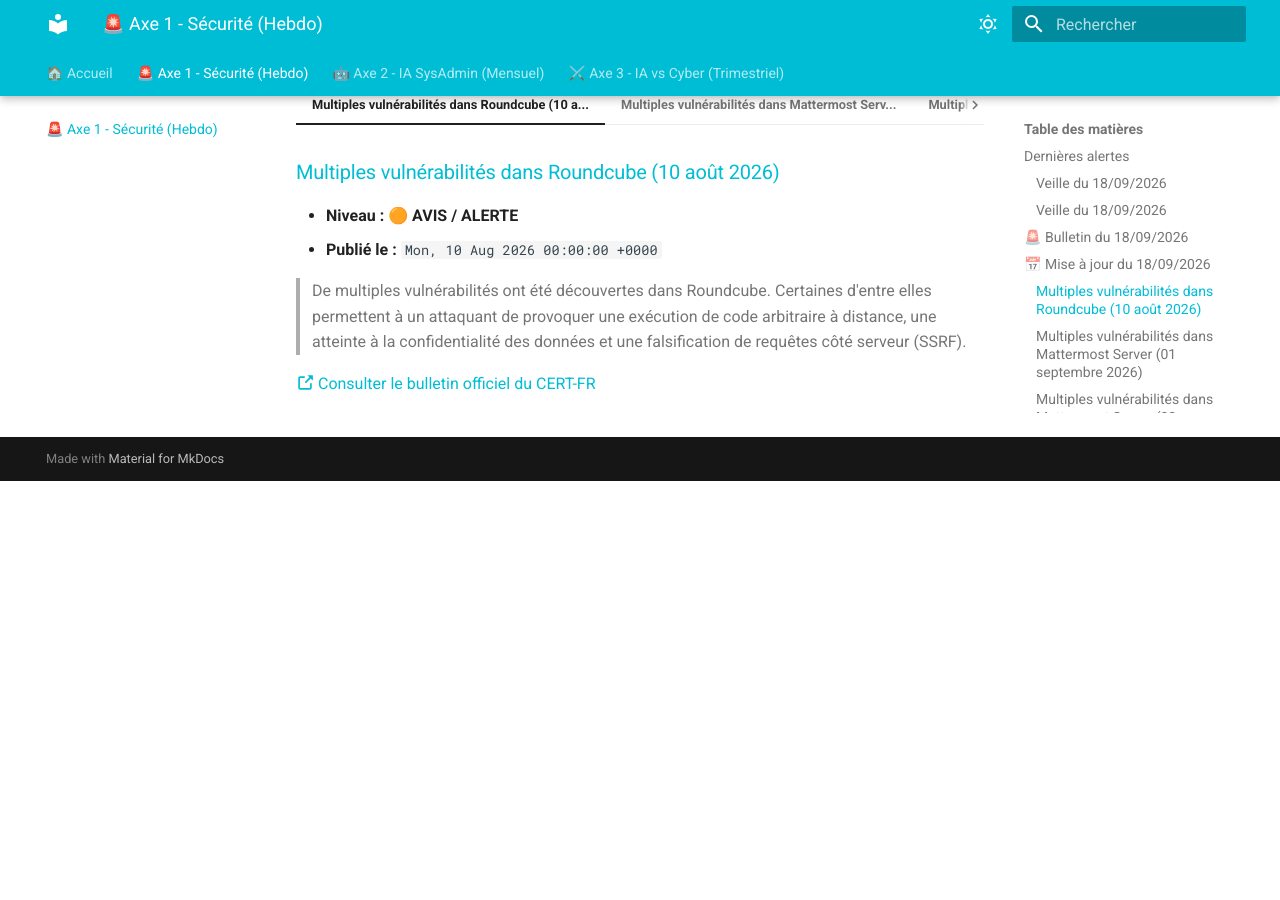
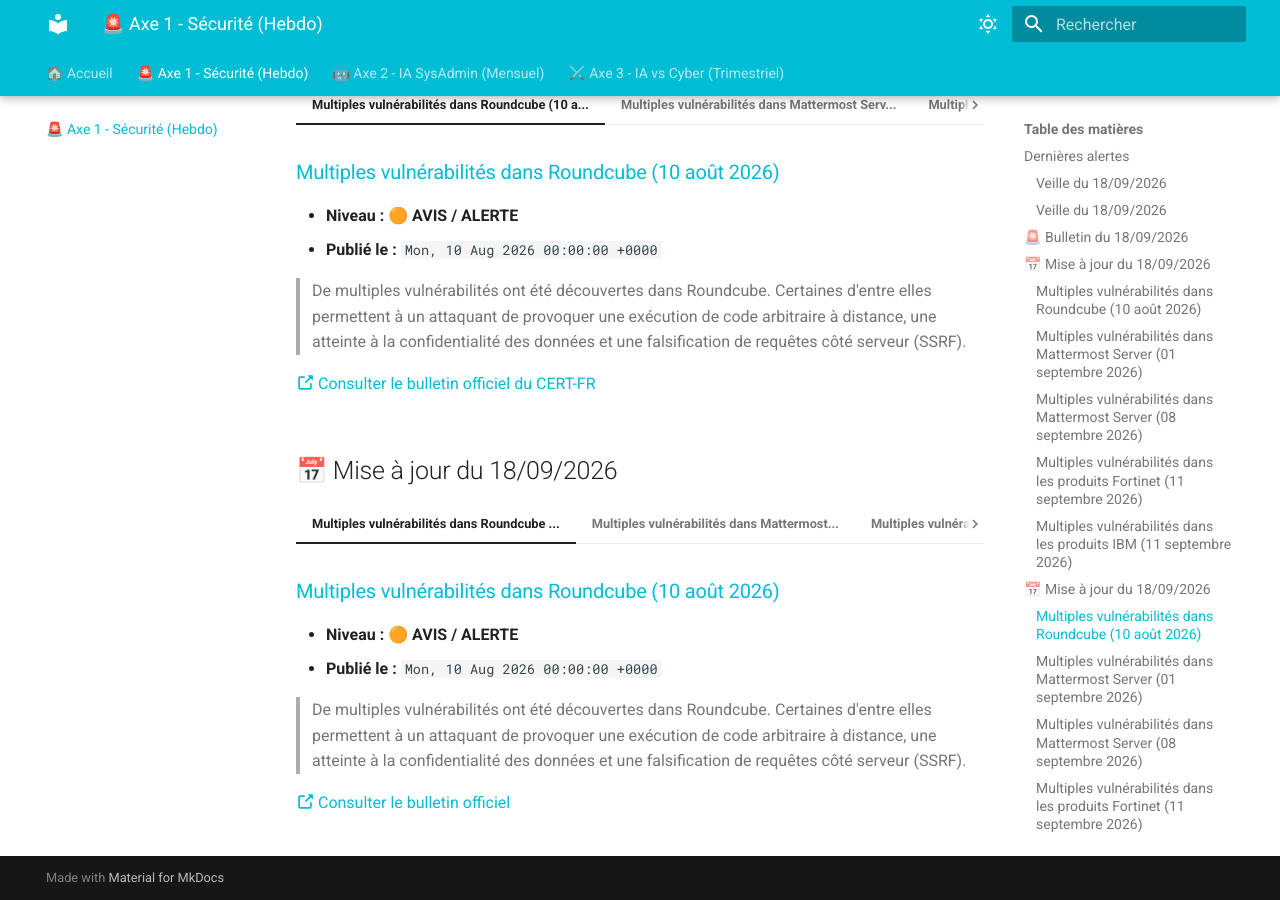
Before and after one commit to Jules-Cocheme1/veille-technologique, an MkDocs documentation site: the page built from docs/axe1-securite.md, in a window 1280 px wide and 900 px high, scrolled down 1694 px. Built offline with MkDocs 1.6.1 and Material for MkDocs 9.7.7, drawn with Linux system fonts in a browser that asks for light colours; before the commit the page ends 2175 px from its top, so only the background shows below that.

Commit message:
Auto-update veille

```diff
--- a/docs/axe1-securite.md
+++ b/docs/axe1-securite.md
@@ -104,3 +104,57 @@
     > De multiples vulnérabilités ont été découvertes dans les produits IBM. Certaines d'entre elles permettent à un attaquant de provoquer une exécution de code arbitraire à distance, une élévation de privilèges et un déni de service à distance.
 
     [:octicons-link-external-16: Consulter le bulletin officiel du CERT-FR](https://www.cert.ssi.gouv.fr/avis/CERTFR-2026-AVI-1165/)
+
+
+
+## 📅 Mise à jour du 18/09/2026
+
+=== "Multiples vulnérabilités dans Roundcube ..."
+    ### [Multiples vulnérabilités dans Roundcube (10 août 2026)](https://www.cert.ssi.gouv.fr/avis/CERTFR-2026-AVI-0987/)
+
+    * **Niveau :** 🟠 **AVIS / ALERTE**
+    * **Publié le :** `Mon, 10 Aug 2026 00:00:00 +0000`
+
+    > De multiples vulnérabilités ont été découvertes dans Roundcube. Certaines d'entre elles permettent à un attaquant de provoquer une exécution de code arbitraire à distance, une atteinte à la confidentialité des données et une falsification de requêtes côté serveur (SSRF).
+
+    [:octicons-link-external-16: Consulter le bulletin officiel](https://www.cert.ssi.gouv.fr/avis/CERTFR-2026-AVI-0987/)
+
+=== "Multiples vulnérabilités dans Mattermost..."
+    ### [Multiples vulnérabilités dans Mattermost Server (01 septembre 2026)](https://www.cert.ssi.gouv.fr/avis/CERTFR-2026-AVI-1098/)
+
+    * **Niveau :** 🟠 **AVIS / ALERTE**
+    * **Publié le :** `Tue, 01 Sep 2026 00:00:00 +0000`
+
+    > De multiples vulnérabilités ont été découvertes dans Mattermost Server. Elles permettent à un attaquant de provoquer un contournement de la politique de sécurité.
+
+    [:octicons-link-external-16: Consulter le bulletin officiel](https://www.cert.ssi.gouv.fr/avis/CERTFR-2026-AVI-1098/)
+
+=== "Multiples vulnérabilités dans Mattermost..."
+    ### [Multiples vulnérabilités dans Mattermost Server (08 septembre 2026)](https://www.cert.ssi.gouv.fr/avis/CERTFR-2026-AVI-1128/)
+
+    * **Niveau :** 🟠 **AVIS / ALERTE**
+    * **Publié le :** `Tue, 08 Sep 2026 00:00:00 +0000`
+
+    > De multiples vulnérabilités ont été découvertes dans Mattermost Server. Elles permettent à un attaquant de provoquer un déni de service à distance.
+
+    [:octicons-link-external-16: Consulter le bulletin officiel](https://www.cert.ssi.gouv.fr/avis/CERTFR-2026-AVI-1128/)
+
+=== "Multiples vulnérabilités dans les produi..."
+    ### [Multiples vulnérabilités dans les produits Fortinet (11 septembre 2026)](https://www.cert.ssi.gouv.fr/avis/CERTFR-2026-AVI-1166/)
+
+    * **Niveau :** 🟠 **AVIS / ALERTE**
+    * **Publié le :** `Fri, 11 Sep 2026 00:00:00 +0000`
+
+    > De multiples vulnérabilités ont été découvertes dans les produits Fortinet. Certaines d'entre elles permettent à un attaquant de provoquer une exécution de code arbitraire à distance, une élévation de privilèges et un déni de service à distance.
+
+    [:octicons-link-external-16: Consulter le bulletin officiel](https://www.cert.ssi.gouv.fr/avis/CERTFR-2026-AVI-1166/)
+
+=== "Multiples vulnérabilités dans les produi..."
+    ### [Multiples vulnérabilités dans les produits IBM (11 septembre 2026)](https://www.cert.ssi.gouv.fr/avis/CERTFR-2026-AVI-1165/)
+
+    * **Niveau :** 🟠 **AVIS / ALERTE**
+    * **Publié le :** `Fri, 11 Sep 2026 00:00:00 +0000`
+
+    > De multiples vulnérabilités ont été découvertes dans les produits IBM. Certaines d'entre elles permettent à un attaquant de provoquer une exécution de code arbitraire à distance, une élévation de privilèges et un déni de service à distance.
+
+    [:octicons-link-external-16: Consulter le bulletin officiel](https://www.cert.ssi.gouv.fr/avis/CERTFR-2026-AVI-1165/)
```
Also changed, not shown: docs/axe2-ia-admin.md (+25 -0 lines).
